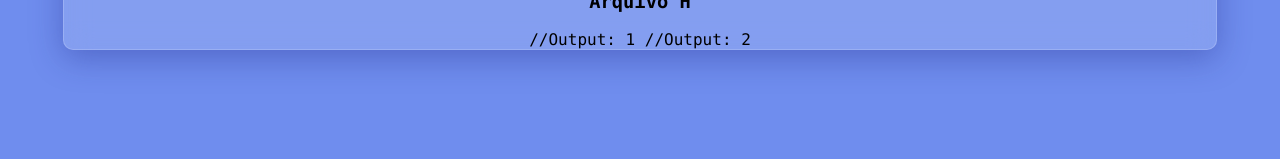
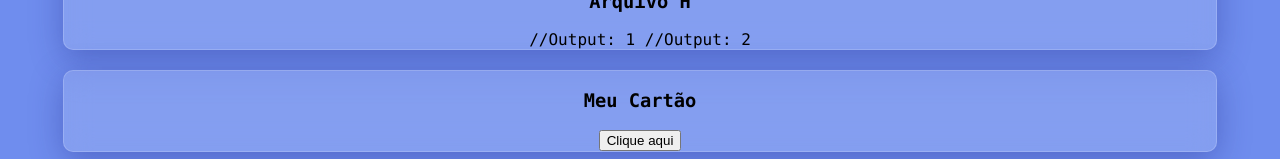
Before and after one commit to devbdallagnol/Projetos_React_Iniciantes, a React (Create React App) app: page / in a window 1280 px wide. Shown: the part 983-1142 px from the top of the page. Before the commit the page ends 1043 px from the top, so only its background shows below. Built offline with nearby package versions, Linux system fonts and the light colour scheme.

Commit message:
updated - added Button.js, Card.js

```diff
--- a/src/App.js
+++ b/src/App.js
@@ -1,28 +1,32 @@
-import './App.css';
-import MeuComponente from './components/MeuComponente';
-import Titulo from './components/Titulo';
-import ArquivoB from './components/imports_exports/ArquivoB';
-import ArquivoD from './components/imports_exports/ArquivoD';
-import ArquivoF from './components/imports_exports/ArquivoF';
-import ArquivoH from './components/imports_exports/ArquivoH';
+import "./App.css";
+import Card from "./components/Card";
+import MeuComponente from "./components/MeuComponente";
+import Titulo from "./components/Titulo";
+import ArquivoB from "./components/imports_exports/ArquivoB";
+import ArquivoD from "./components/imports_exports/ArquivoD";
+import ArquivoF from "./components/imports_exports/ArquivoF";
+import ArquivoH from "./components/imports_exports/ArquivoH";
 
 function App() {
   return (
     <div className="App">
       <h1>React para Iniciantes</h1>
       <hr />
-      <div className='div-cards'>
-        <div className='div-card'>
+      <div className="div-cards">
+        <div className="div-card">
           <MeuComponente />
         </div>
         <div className="div-card">
           <Titulo />
         </div>
-        <div className='div-card'>
+        <div className="div-card">
           <ArquivoB />
           <ArquivoD />
           <ArquivoF />
           <ArquivoH />
+        </div>
+        <div className="div-card">
+          <Card />
         </div>
       </div>
     </div>
--- /dev/null
+++ b/src/components/Button.js
@@ -0,0 +1,9 @@
+import React from 'react'
+
+function Button(props) {
+  return (
+    <button>{props.text}</button>
+  )
+}
+
+export default Button
--- /dev/null
+++ b/src/components/Card.js
@@ -0,0 +1,14 @@
+import React from "react";
+
+import Button from "./Button";
+
+function Card() {
+    return (
+        <div>
+            <h3>Meu Cartão</h3>
+            <Button text="Clique aqui"/>
+        </div>
+    )
+}
+
+export default Card;
```
